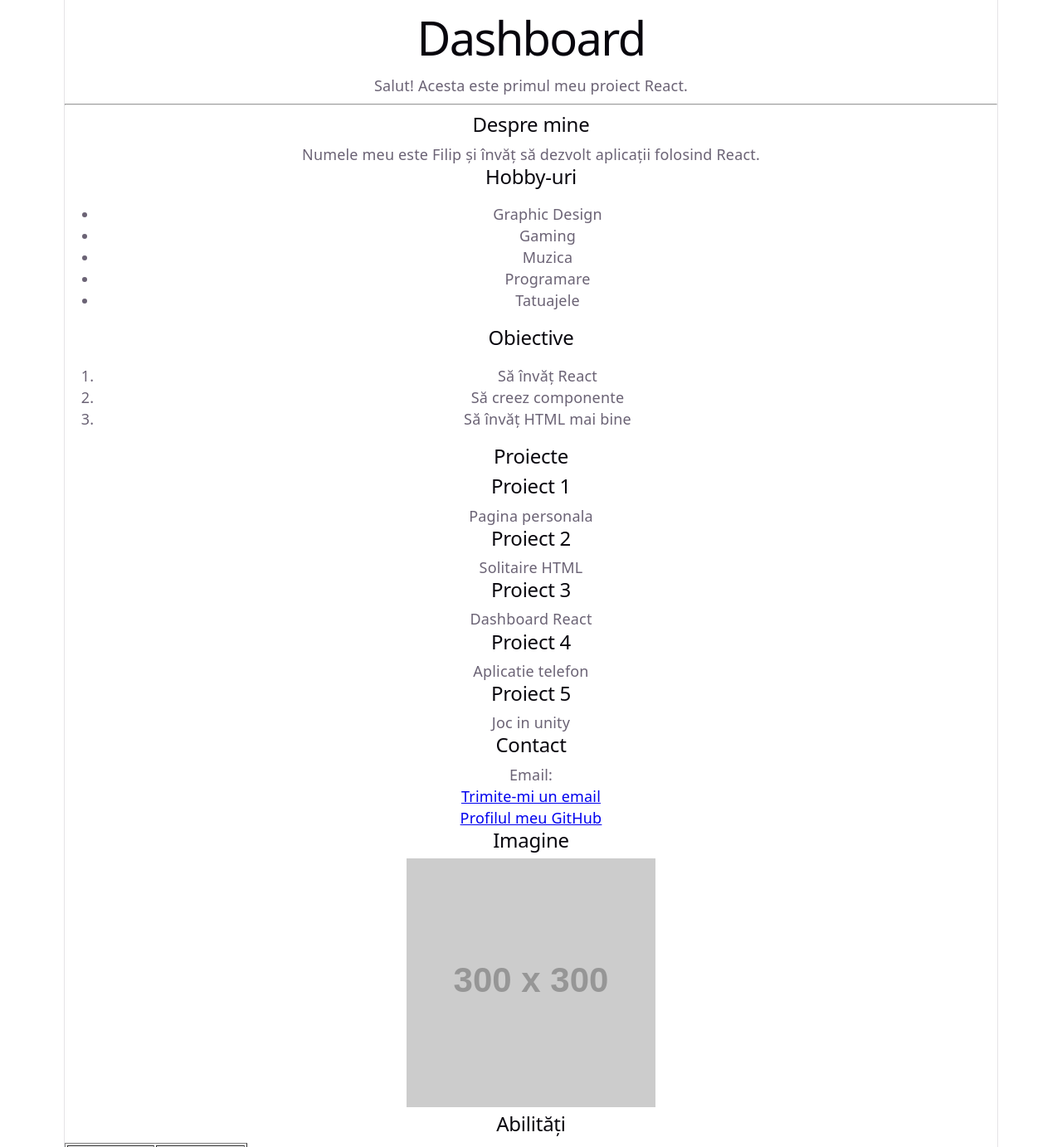
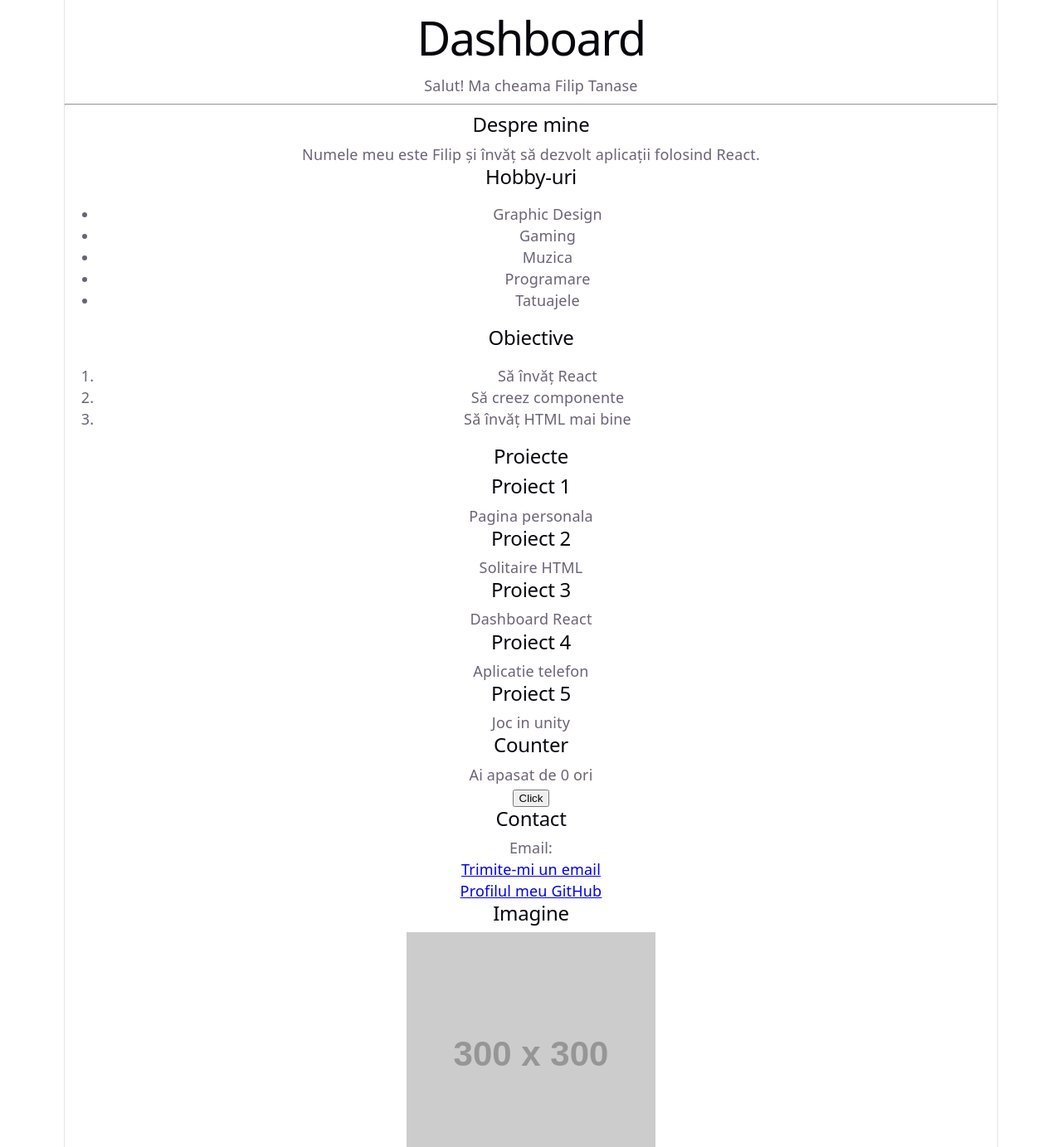
Before and after one commit to FelipeMonreo/ProiectareWeb, a React (Vite) app: page / in a window 1280 px wide. Shown: the top 1383 px of the page at 83% size. Built offline with nearby package versions, Linux system fonts and the light colour scheme.

Commit message:
add counter with UseState

```diff
--- a/src/App.jsx
+++ b/src/App.jsx
@@ -1,3 +1,4 @@
+import { useState } from 'react';
 import Card from './Card';
 const projects = [
   {
@@ -23,12 +24,14 @@ const projects = [
 ];
 
 function App() {
+  const [count, setCount] = useState(0);
   return (
     <div>
       <header>
         <h1>Dashboard</h1>
-        <p>Salut! Acesta este primul meu proiect React.</p>
+        <p>Salut! Ma cheama Filip Tanase</p>
       </header>
+
       <hr />
 
       <main>
@@ -36,6 +39,7 @@ function App() {
         <p>
           Numele meu este Filip și învăț să dezvolt aplicații folosind React.
         </p>
+
 
         <h2>Hobby-uri</h2>
 
@@ -65,7 +69,11 @@ function App() {
     />
   );
 })}
-
+<h2>Counter</h2>
+            <p>Ai apasat de {count} ori</p>
+            <button onClick={() => setCount(count + 1)}>
+  Click
+</button>
         <h2>Contact</h2>
 
         <p>Email:</p>
```
